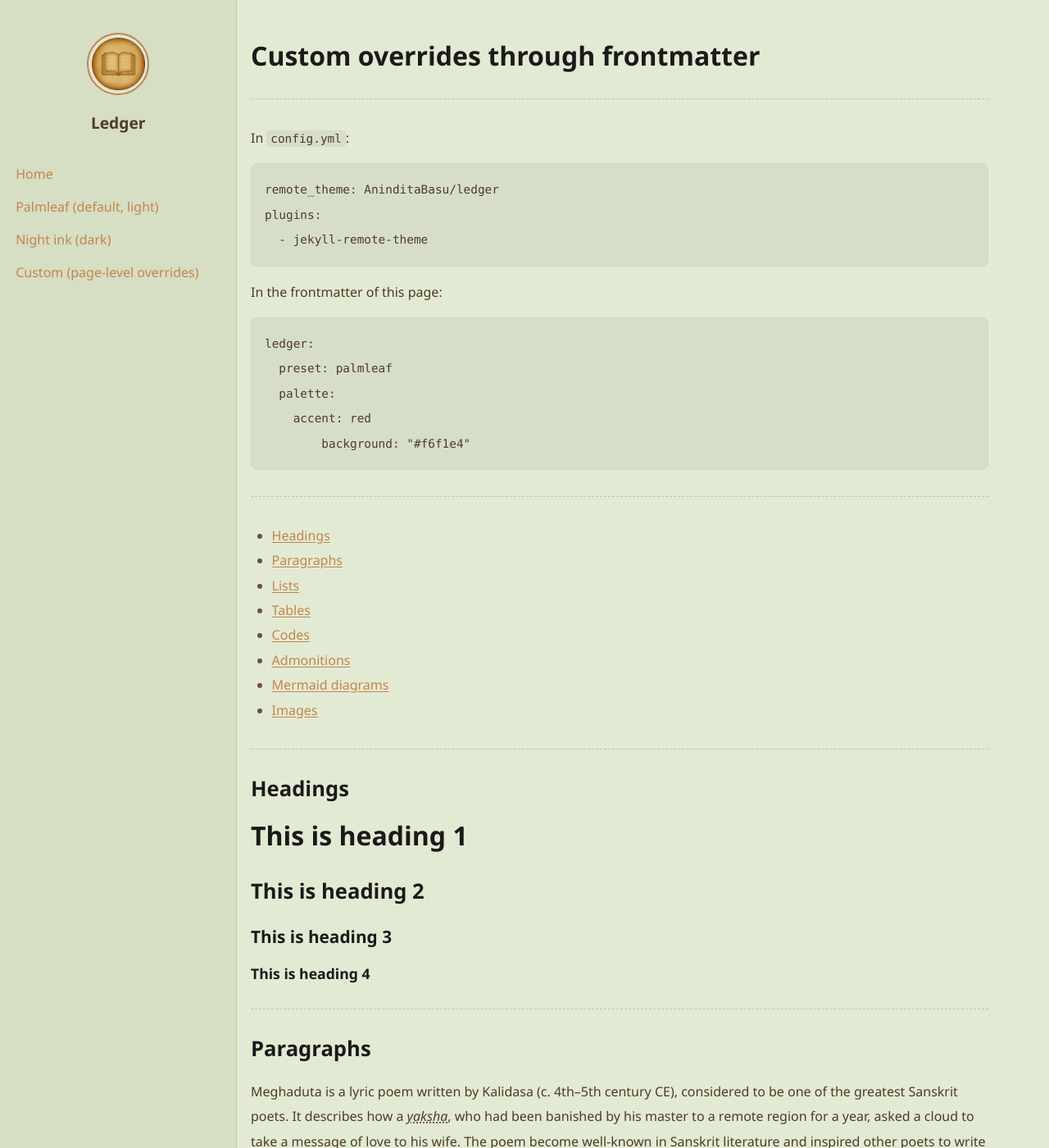
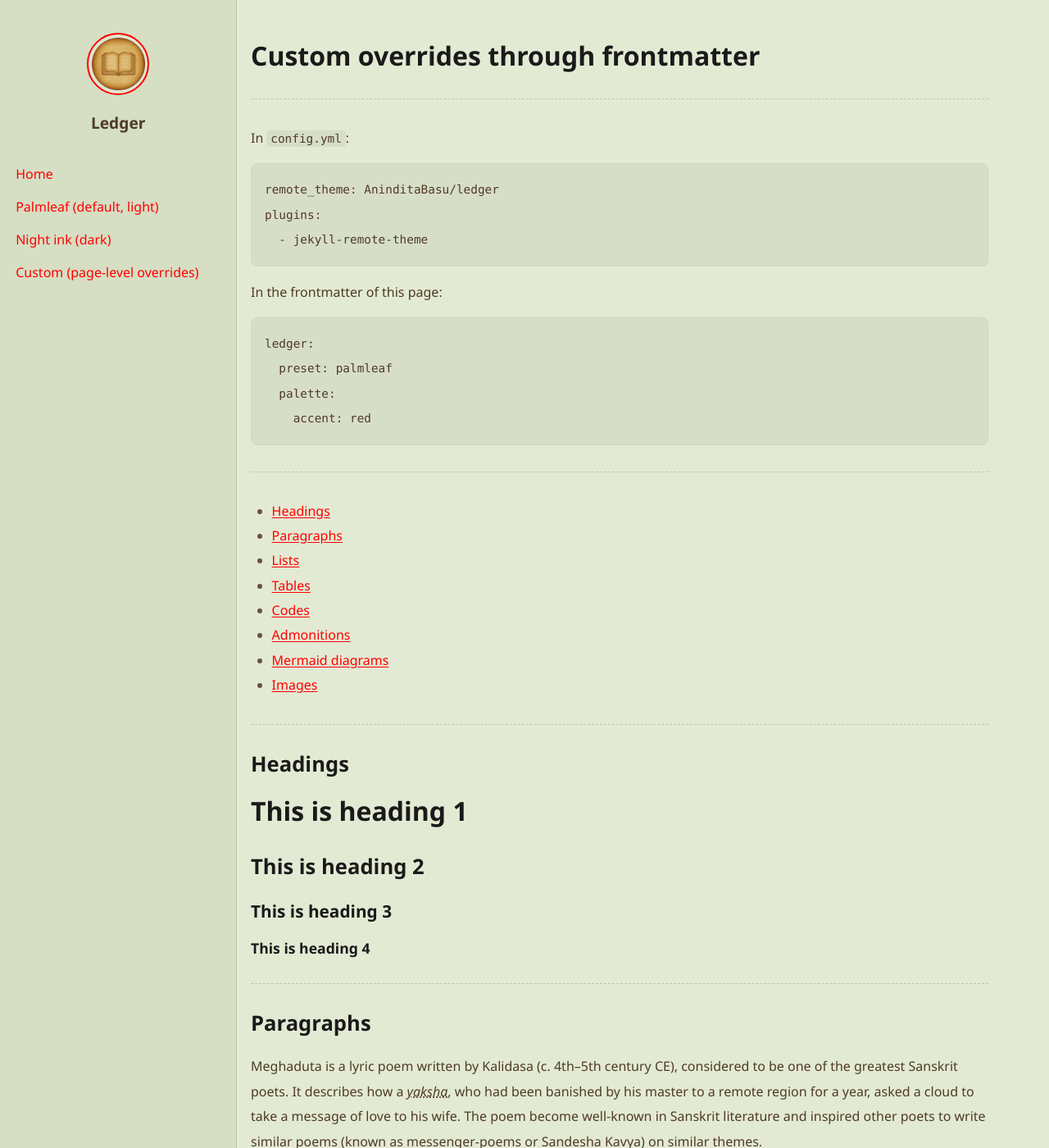
Before and after one commit to AninditaBasu/ledger, a Jekyll site: the page built from examples/custom-frontmatter.md, in a window 1280 px wide and 1400 px high. Shown: the whole window at 82% size. Built offline with Jekyll 4.4.1, drawn with Linux system fonts in a browser that asks for light colours; our own code applies the rules of GitHub Pages for plain Markdown files.

Commit message:
Update custom-frontmatter.md

````diff
--- a/examples/custom-frontmatter.md
+++ b/examples/custom-frontmatter.md
@@ -4,7 +4,6 @@ ledger:
   preset: palmleaf
   palette:
     accent: red
-	background: "#f6f1e4"
 ---
 
 # Custom overrides through frontmatter
@@ -26,7 +25,6 @@ ledger:
   preset: palmleaf
   palette:
     accent: red
-	background: "#f6f1e4"
 ```
 
 ---
````
